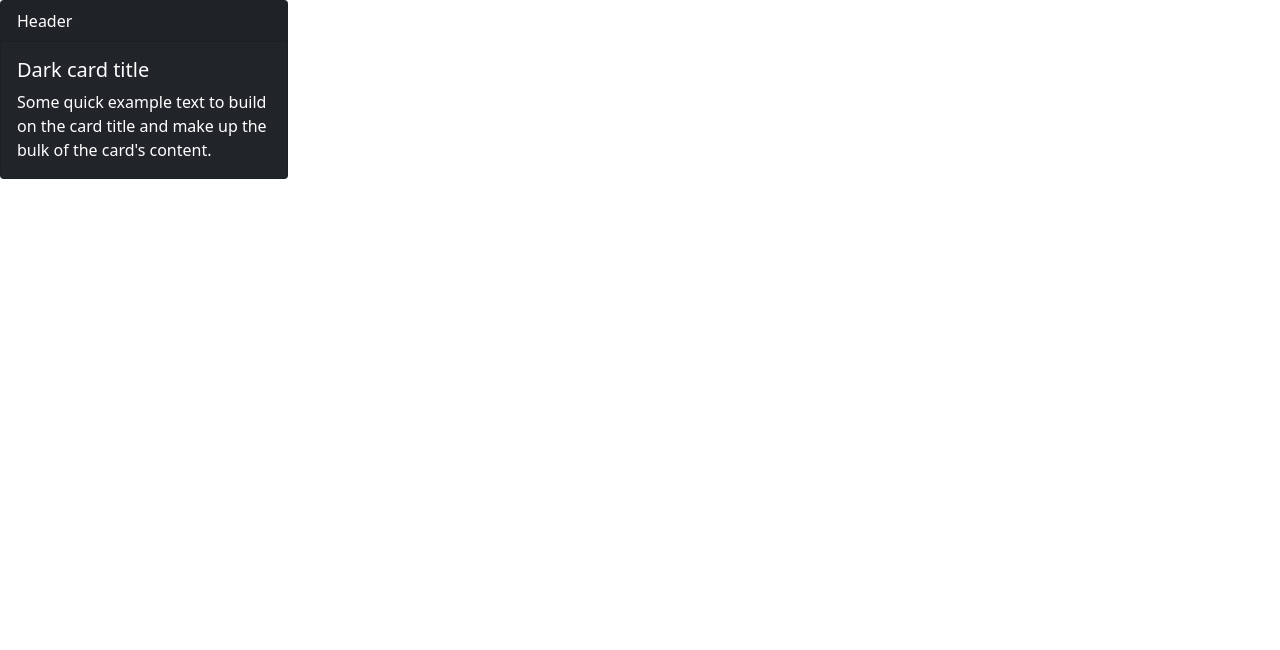
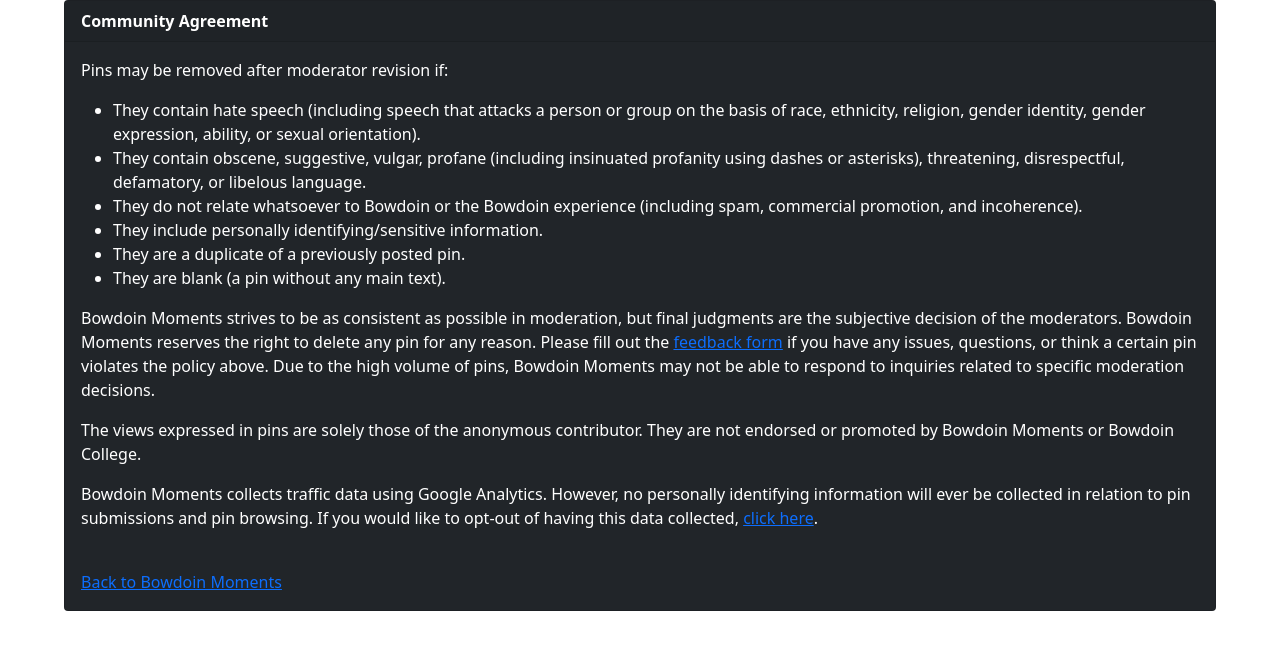
Before and after one commit to cam-gav/Bowdoin-Moments, a Flask app: template templates/policy.html in a window 1280 px wide. Shown: the top 650 px of the page. Run offline with Flask 2, Linux system fonts and the light colour scheme; the template is opened without the code that fills it, so the values that code supplies are empty; some libraries are stand-ins or nearby versions.

Commit message:
implement policy page with full functionality

```diff
--- a/templates/policy.html
+++ b/templates/policy.html
@@ -1,14 +1,31 @@
 <!DOCTYPE html>
 <html>
     <head>
-            <!-- Global site tag (gtag.js) - Google Analytics -->
+        <!-- Opt-Out - Google Analytics -->
+        <script>
+            // Set to the same value as the web property used on the site
+            var gaProperty = 'G-6QX2QSCK81';
+
+            // Disable tracking if the opt-out cookie exists.
+            var disableStr = 'ga-disable-' + gaProperty;
+            if (document.cookie.indexOf(disableStr + '=true') > -1) {
+              window[disableStr] = true;
+            }
+
+            // Opt-out function
+            function gaOptout() {
+              document.cookie = disableStr + '=true; expires=Thu, 31 Dec 2099 23:59:59 UTC; path=/';
+              window[disableStr] = true;
+            }
+        </script>
+        <!-- Global site tag (gtag.js) - Google Analytics -->
         <script async src="https://www.googletagmanager.com/gtag/js?id=G-6QX2QSCK81"></script>
         <script>
-        window.dataLayer = window.dataLayer || [];
-        function gtag(){dataLayer.push(arguments);}
-        gtag('js', new Date());
+            window.dataLayer = window.dataLayer || [];
+            function gtag(){dataLayer.push(arguments);}
+            gtag('js', new Date());
 
-        gtag('config', 'G-6QX2QSCK81');
+            gtag('config', 'G-6QX2QSCK81');
         </script>
 
         <!--OWN CSS-->
@@ -38,11 +55,43 @@
 
     <body>
         <div id="policy">
-            <div class="card text-white bg-dark mb-3" style="max-width: 18rem;">
-                <div class="card-header">Header</div>
+            <div class="card text-white bg-dark mb-3 mx-auto" style="max-width: 90vw;">
+                <div class="card-header"><b>Community Agreement</b></div>
                 <div class="card-body">
-                  <h5 class="card-title">Dark card title</h5>
-                  <p class="card-text">Some quick example text to build on the card title and make up the bulk of the card's content.</p>
+                    <!-- <h5 class="card-title">Pins</h5> -->
+                    <p>Pins may be removed after moderator revision if:</p>
+                    <ul>
+                        <li>They contain hate speech (including speech that attacks a person or group on the basis of race, ethnicity, religion, gender identity, gender expression, ability, or sexual orientation).</li>
+                        <li>They contain obscene, suggestive, vulgar, profane (including insinuated profanity using dashes or asterisks), threatening, disrespectful, defamatory, or libelous language.</li>
+                        <li>They do not relate whatsoever to Bowdoin or the Bowdoin experience (including spam, commercial promotion, and incoherence).</li>
+                        <li>They include personally identifying/sensitive information.</li>
+                        <li>They are a duplicate of a previously posted pin.</li>
+                        <li>They are blank (a pin without any main text).</li>
+                    </ul>
+                    <p class="card-text">
+                        Bowdoin Moments strives to be as consistent as possible in
+                        moderation, but final judgments are the subjective
+                        decision of the moderators. Bowdoin Moments reserves the
+                        right to delete any pin for any reason. Please fill out
+                        the <a href="https://qfreeaccountssjc1.az1.qualtrics.com/jfe/form/SV_3UEcXI3C7s7n6VE">feedback form</a>
+                        if you have any issues, questions, or
+                        think a certain pin violates the policy above. Due to the
+                        high volume of pins, Bowdoin Moments may not be able to
+                        respond to inquiries related to specific moderation
+                        decisions.
+                    </p>
+                    <p>
+                        The views expressed in pins are solely those of the anonymous contributor. They are not
+                        endorsed or promoted by Bowdoin Moments or Bowdoin College.
+                    </p>
+                    <p>
+                        Bowdoin Moments collects traffic data using Google Analytics. However, no personally
+                        identifying information will ever be collected in relation to pin submissions and pin browsing.
+                        If you would like to opt-out of having this data collected,
+                        <a href="javascript:gaOptout()">click here</a>.
+                    </p>
+                    <br/>
+                    <a href="{{ url_for('index') }}">Back to Bowdoin Moments</a>
                 </div>
             </div>
         </div>
```
